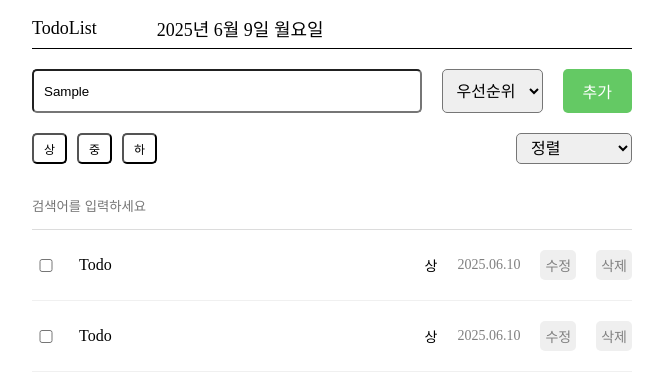
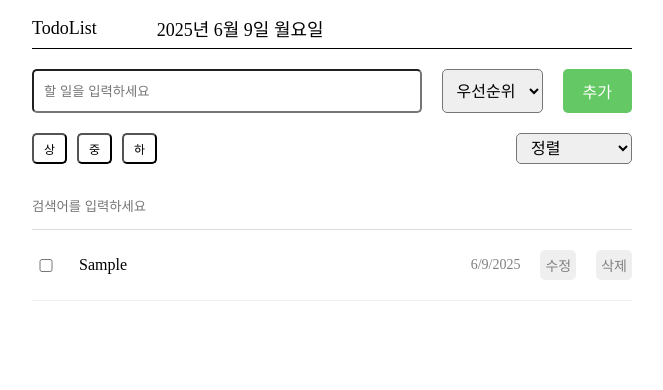
Before and after one commit to minseong-dev/react-todoList, a React (Vite) app: page / in a window 1280 px wide. Both pictures are taken after typing "Sample" into the empty fields and a click on the button "추가". Shown: the top 390 px of the page, without its empty margins (308-971 px from the left). Built offline with nearby package versions, Linux system fonts and the light colour scheme.

Commit message:
ADD : Todo 추가 기능

```diff
--- a/src/App.jsx
+++ b/src/App.jsx
@@ -3,16 +3,19 @@ import Header from "./components/Header";
 import TodoEditor from "./components/TodoEditor";
 import TodoFilterSort from "./components/TodoFilterSort";
 import TodoList from "./components/TodoList";
+import { RecoilRoot } from "recoil";
 
 function App() {
     return (
         <>
+            <RecoilRoot>
                 <Wrapper>
                     <Header />
                     <TodoEditor />
                     <TodoFilterSort />
                     <TodoList />
                 </Wrapper>
+            </RecoilRoot>
         </>
     );
 }
--- a/src/components/TodoEditor.jsx
+++ b/src/components/TodoEditor.jsx
@@ -1,18 +1,65 @@
 import styled from "styled-components";
+import { useState } from "react";
+import { useSetRecoilState } from "recoil";
+import { todoListState } from "../recoil/todo/todoListState";
+
+let id = 0;
+const getId = () => {
+    return id++;
+};
 
 const TodoEditor = () => {
+    const [inputData, setInputData] = useState({
+        content: "",
+        priority: "",
+    });
+    const setTodoList = useSetRecoilState(todoListState);
+
+    const onChangeInputData = (e) => {
+        setInputData({
+            ...inputData,
+            [e.target.name]: e.target.value,
+        });
+    };
+
+    const addItem = () => {
+        setTodoList((todoList) => [
+            ...todoList,
+            {
+                id: getId(),
+                content: inputData.content,
+                priority: inputData.priority,
+                createdDate: new Date().toLocaleDateString(),
+                isDone: false,
+            },
+        ]);
+        setInputData({
+            content: "",
+            priority: "",
+        });
+    };
+
     return (
         <Wrapper>
-            <TodoInput placeholder="할 일을 입력하세요" />
-            <PrioritySelect>
+            <TodoInput
+                onChange={onChangeInputData}
+                name="content"
+                value={inputData.content}
+                placeholder="할 일을 입력하세요"
+            />
+            <PrioritySelect
+                onChange={onChangeInputData}
+                name="priority"
+                value={inputData.priority}
+            >
                 <option value="" disabled selected>
                     우선순위
                 </option>
-                <option value={"high"}>상</option>
-                <option value={"middle"}>중</option>
-                <option value={"low"}>하</option>
+                <option value={"상"}>상</option>
+                <option value={"중"}>중</option>
+                <option value={"하"}>하</option>
             </PrioritySelect>
-            <AddBtn>추가</AddBtn>
+            <AddBtn onClick={addItem}>추가</AddBtn>
         </Wrapper>
     );
 };
@@ -25,7 +72,7 @@ const Wrapper = styled.div`
 `;
 
 const TodoInput = styled.input`
-    flex: 1%;
+    flex: 1;
     border-radius: 5px;
     padding: 0px 10px;
 `;
--- a/src/components/TodoItem.jsx
+++ b/src/components/TodoItem.jsx
@@ -1,12 +1,12 @@
 import styled from "styled-components";
 
-const TodoItem = () => {
+const TodoItem = ({ item }) => {
     return (
         <Wrapper>
-            <Input type="checkbox" />
-            <Content>Todo</Content>
-            <Pv>상</Pv>
-            <Date>2025.06.10</Date>
+            <Input type="checkbox" value={item.isDone} />
+            <Content>{item.content}</Content>
+            <Pv>{item.priority}</Pv>
+            <Date>{item.createdDate}</Date>
             <Button>수정</Button>
             <Button>삭제</Button>
         </Wrapper>
--- a/src/components/TodoList.jsx
+++ b/src/components/TodoList.jsx
@@ -1,12 +1,17 @@
 import styled from "styled-components";
 import TodoItem from "./TodoItem";
+import { useRecoilValue } from "recoil";
+import { todoListState } from "../recoil/todo/todoListState";
 
 const TodoList = () => {
+    const todoList = useRecoilValue(todoListState);
+
     return (
         <Wrapper>
             <Input placeholder="검색어를 입력하세요" />
-            <TodoItem />
-            <TodoItem />
+            {todoList.map((todo) => (
+                <TodoItem key={todo.id} item={todo} />
+            ))}
         </Wrapper>
     );
 };
--- /dev/null
+++ b/src/recoil/todo/todoListState.js
@@ -0,0 +1,6 @@
+import { atom } from "recoil";
+
+export const todoListState = atom({
+    key: "todoListState",
+    default: [],
+});
```
Lines whose indentation alone changed are shown as unchanged.
